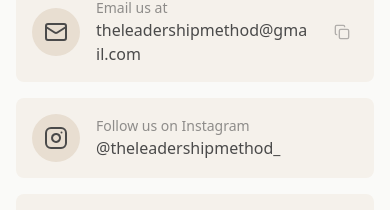
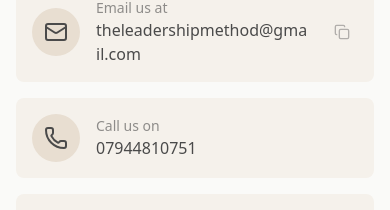
Before and after one commit to IntropicAC/TheLeadershipMethod, a Next.js app: page /contact in a window 390 px wide. Shown: the part 686-896 px from the top of the page. Built offline with nearby package versions, Linux system fonts and the light colour scheme; no server answers; a web font is replaced by a local one.

Commit message:
Added phone number

```diff
--- a/src/app/layout.js
+++ b/src/app/layout.js
@@ -24,14 +24,14 @@ export const metadata = {
     template: "%s | The Leadership Method",
   },
   description:
-    "Evidence-based leadership coaching, workshops and organisational development support to help leaders and teams build healthier workplace cultures.",
+    "Driving high-performance culture and strategic leadership across the UK. Bespoke coaching, workshops & organisational development — founded by Priyanka Ayodele. Call 07944810751.",
   authors: [{ name: "Priyanka Ayodele" }],
   alternates: { canonical: "/" },
   robots: { index: true, follow: true },
   openGraph: {
     title: "Leadership Coaching & Workshops | The Leadership Method",
     description:
-      "Evidence-based leadership coaching, workshops and organisational development support to help leaders and teams build healthier workplace cultures.",
+      "We partner with organisations to turn workforce insights into measurable performance outcomes. Evidence-based coaching, workshops & OD support — founded by Priyanka Ayodele (BSc, CMgr MCMI, Assoc CIPD). Call 07944810751.",
     siteName: "The Leadership Method",
     locale: "en_GB",
     type: "website",
@@ -50,7 +50,7 @@ export const metadata = {
     card: "summary_large_image",
     title: "Leadership Coaching & Workshops | The Leadership Method",
     description:
-      "Evidence-based leadership coaching, workshops and organisational development. Founded by Priyanka Ayodele (CMgr MCMI, Assoc. CIPD).",
+      "Driving high-performance culture and strategic leadership. Bespoke OD coaching & workshops — founded by Priyanka Ayodele (BSc, CMgr MCMI, Assoc CIPD). Call 07944810751.",
     images: [
       {
         url: "/images/Image-of-training-session.jpg",
--- a/src/components/sections/Contact.js
+++ b/src/components/sections/Contact.js
@@ -1,7 +1,7 @@
 "use client";
 
 import { useState } from "react";
-import { Mail, Instagram, Linkedin, Send, CheckCircle, Copy, Check } from "lucide-react";
+import { Mail, Phone, Instagram, Linkedin, Send, CheckCircle, Copy, Check } from "lucide-react";
 import SectionWrapper from "@/components/ui/SectionWrapper";
 import Input from "@/components/ui/Input";
 import Textarea from "@/components/ui/Textarea";
@@ -162,6 +162,20 @@ export default function Contact({ showHeading = true }) {
                 </button>
               </a>
 
+              {/* Phone */}
+              <a
+                href={`tel:${siteConfig.phone}`}
+                className="flex items-center gap-4 p-4 bg-brand-cream dark:bg-night-raised rounded-lg hover:bg-brand-nude dark:hover:bg-night-muted transition-colors group"
+              >
+                <div className="w-12 h-12 bg-brand-nude dark:bg-night-muted group-hover:bg-white dark:group-hover:bg-night-border rounded-full flex items-center justify-center transition-colors">
+                  <Phone size={24} className="text-brand-charcoal dark:text-night-accent" aria-hidden="true" />
+                </div>
+                <div>
+                  <p className="text-sm text-brand-charcoal/60 dark:text-night-soft">Call us on</p>
+                  <p className="font-medium text-brand-charcoal dark:text-night-text">{siteConfig.phone}</p>
+                </div>
+              </a>
+
               {/* Instagram */}
               <a
                 href={siteConfig.instagram}
```
Also changed, not shown: src/lib/constants.js.
